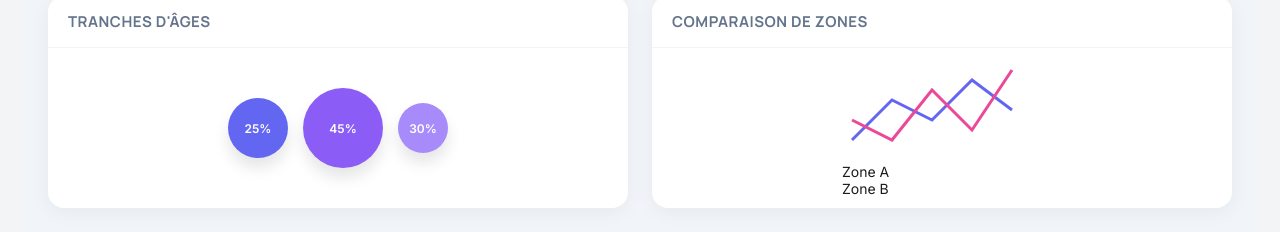
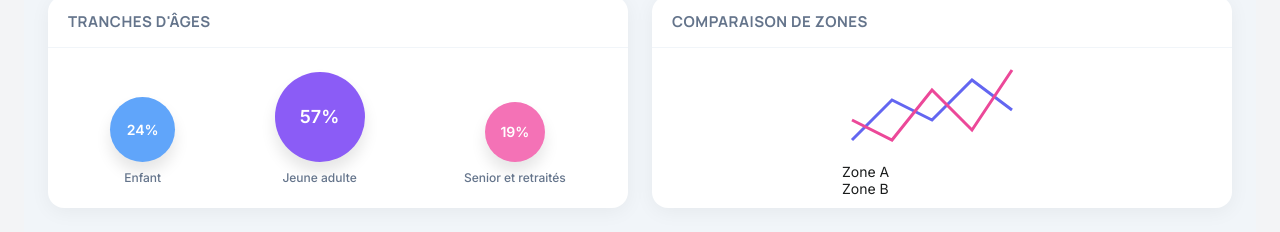
Before and after one commit to Araar-Taha/Projet_GL_M1, a React app in the folder frontend/: page / in a window 1280 px wide. Shown: the part 968-1200 px from the top of the page. Built offline with nearby package versions, Linux system fonts and the light colour scheme; no server answers; the HTML template or start-up script is replaced by a standard one.

Commit message:
feat: ajout des graphiques et de la page classement

```diff
--- a/frontend/src/components/DashboardGraphes.css
+++ b/frontend/src/components/DashboardGraphes.css
@@ -89,3 +89,22 @@
   width: 100%;
   height: 100%;
 }
+.age-bubbles {
+  display: flex;
+  justify-content: space-around;
+  align-items: flex-end;
+  width: 100%;
+}
+
+.bubble-group {
+  display: flex;
+  flex-direction: column;
+  align-items: center;
+  gap: 8px;
+}
+
+.bubble-group span {
+  font-size: 12px;
+  color: #64748b;
+  font-weight: 500;
+}
--- a/frontend/src/components/DashboardGraphes.jsx
+++ b/frontend/src/components/DashboardGraphes.jsx
@@ -39,7 +39,7 @@ const DashboardGraphes = () => {
   </div>
 )}
 
-            {/* Cas 1 : Barres de population stylées */}
+            {/* Cas 1 : Barres de population */}
             {index === 1 && (
               <div className="skeleton-bars">
                 {[40, 70, 45, 90, 65, 80, 50].map((h, i) => (
@@ -48,16 +48,24 @@ const DashboardGraphes = () => {
               </div>
             )}
 
-            {/* Cas 2 : Petites bulles pour les âges */}
-            {index === 2 && (
-              <div className="age-bubbles">
-                <div className="bubble" style={{width: '60px', height: '60px', background: '#6366F1'}}>25%</div>
-                <div className="bubble" style={{width: '80px', height: '80px', background: '#8B5CF6'}}>45%</div>
-                <div className="bubble" style={{width: '50px', height: '50px', background: '#A78BFA'}}>30%</div>
-              </div>
-            )}
-
-            {/* Cas 3 : Ta comparaison de zones */}
+            {/* Cas 2 : Tranches d'âges en % (L'Abergement-Clémenciat;2019) */}
+{index === 2 && (
+  <div className="age-bubbles">
+    <div className="bubble-group">
+      <div className="bubble" style={{width: '65px', height: '65px', background: '#60A5FA', fontSize: '14px'}}>24%</div>
+      <span>Enfant</span>
+    </div>
+    <div className="bubble-group">
+      <div className="bubble" style={{width: '90px', height: '90px', background: '#8B5CF6', fontSize: '18px'}}>57%</div>
+      <span>Jeune adulte</span>
+    </div>
+    <div className="bubble-group">
+      <div className="bubble" style={{width: '60px', height: '60px', background: '#F472B6', fontSize: '14px'}}>19%</div>
+      <span>Senior et retraités</span>
+    </div>
+  </div>
+)}
+            {/* Cas 3 : La comparaison de zones */}
             {index === 3 && (
               <div className="comparison-chart">
                 <svg width="100%" height="100" viewBox="0 0 200 100" className="chart-svg">
```
